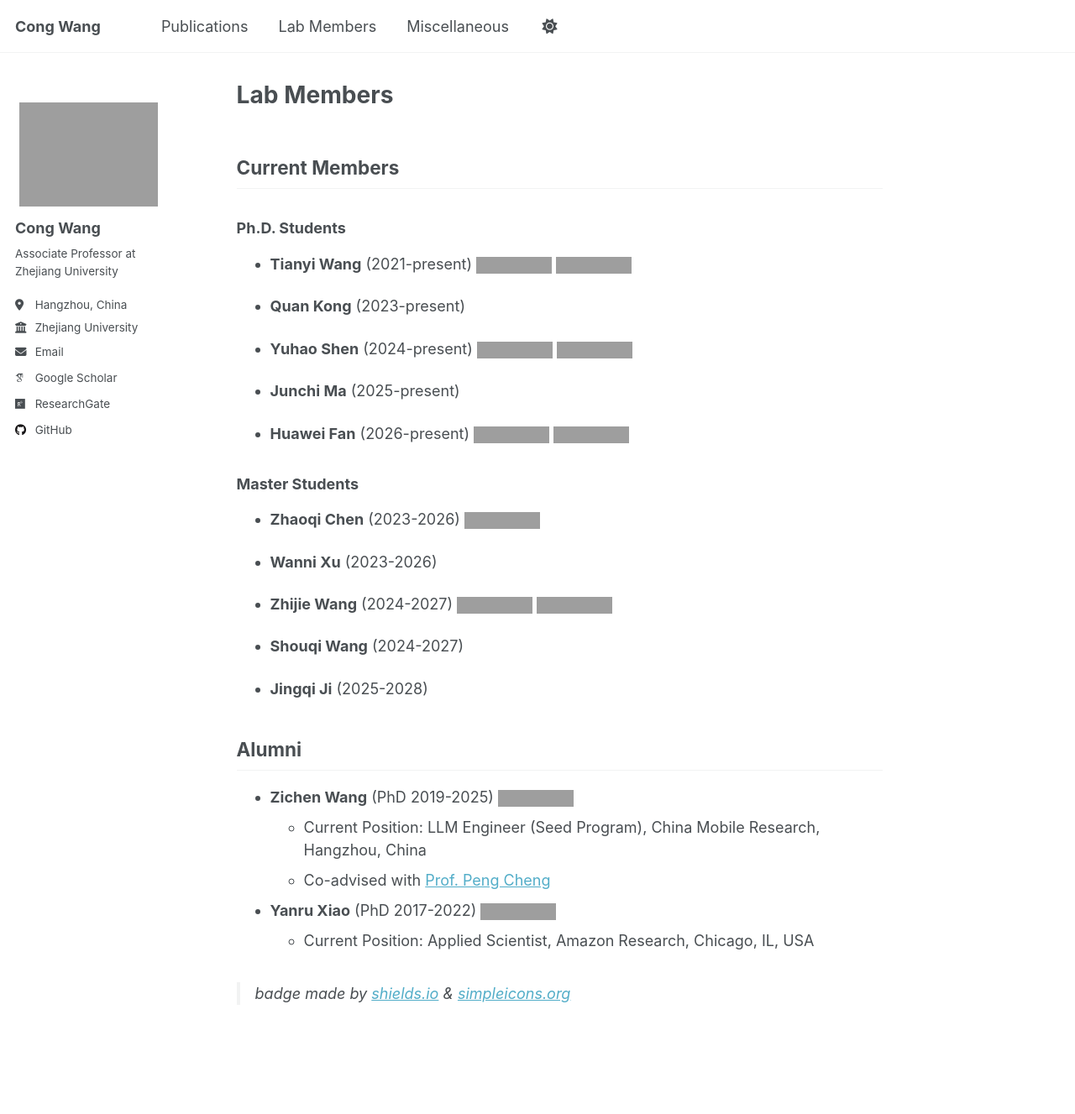
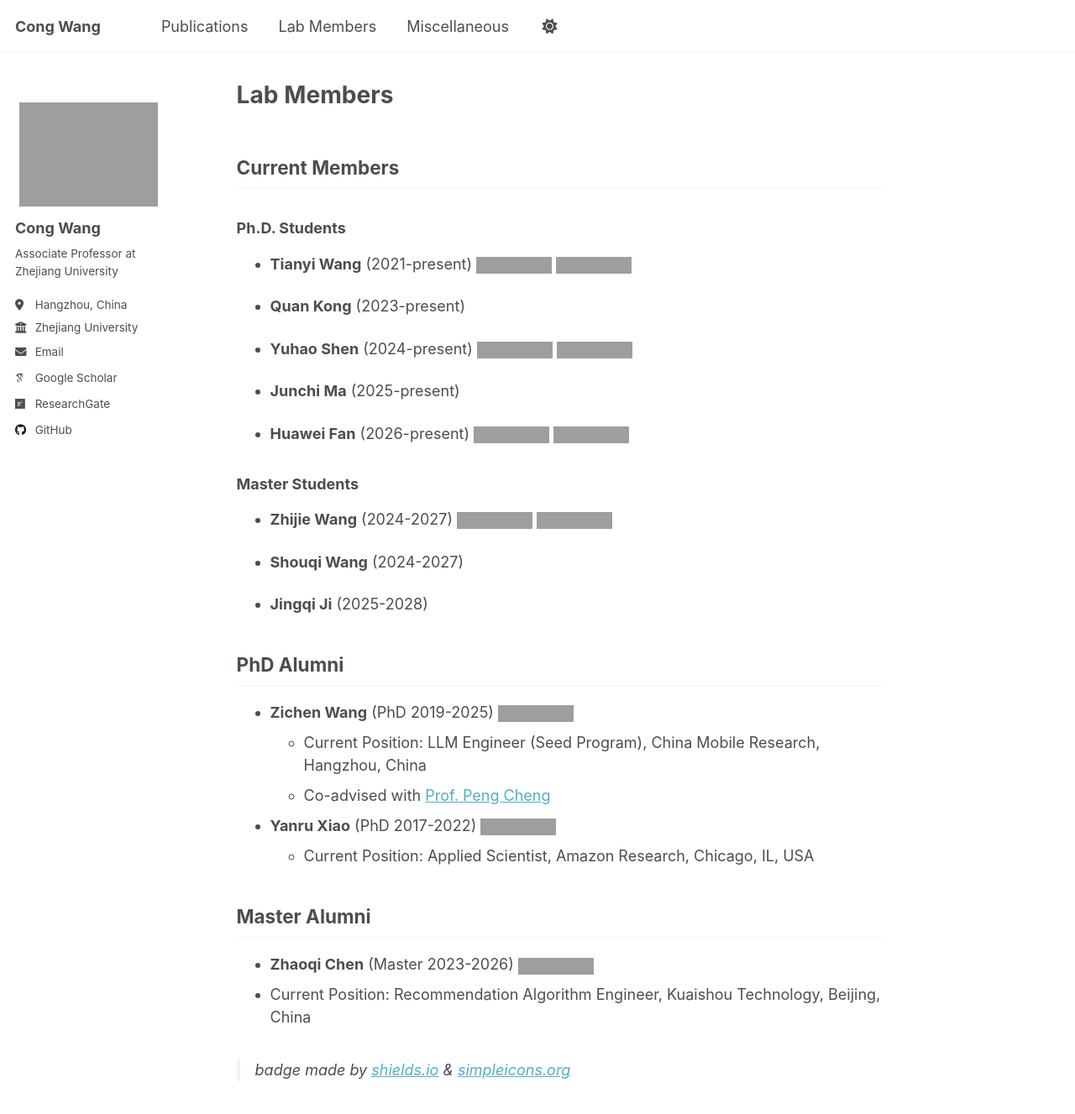
Before and after one commit to cwang-zju/cwang-zju.github.io, a Jekyll site: the page built from _pages/lab.md, in a window 1280 px wide and 1400 px high, cut to the strip 0-1327 px from the top of the window. Shown: the whole strip at 84% size. Built offline with Jekyll 4.4.1, drawn with Linux system fonts in a browser that asks for light colours; some web fonts are replaced; grey boxes are pictures that could not be loaded.

Commit message:
Update lab.md

```diff
--- a/_pages/lab.md
+++ b/_pages/lab.md
@@ -21,17 +21,13 @@ author_profile: true
 
 ### Master Students
 
-- **Zhaoqi Chen** (2023-2026) [![Static Badge](https://img.shields.io/badge/personal%20page-%20?style=social&logo=materialformkdocs)](https://github.com/KIKIENAO)
-
-- **Wanni Xu** (2023-2026)
-
 - **Zhijie Wang** (2024-2027) [![Static Badge](https://img.shields.io/badge/personal%20page-%20?style=social&logo=materialformkdocs)](https://github.com/wa789w) [![Static Badge](https://img.shields.io/badge/Email-%20?style=social&logo=gmail)](mailto:wangzj01@zju.edu.cn)
 
 - **Shouqi Wang** (2024-2027)
 
 - **Jingqi Ji** (2025-2028)
 
-## Alumni
+## PhD Alumni
 
 - **Zichen Wang** (PhD 2019-2025) [![Static Badge](https://img.shields.io/badge/Email-%20?style=social&logo=gmail)](mailto:withnorman@zju.edu.cn)
   - Current Position: LLM Engineer (Seed Program), China Mobile Research, Hangzhou, China
@@ -40,4 +36,10 @@ author_profile: true
 - **Yanru Xiao** (PhD 2017-2022) [![Static Badge](https://img.shields.io/badge/personal%20page-%20?style=social&logo=materialformkdocs)](https://sites.google.com/view/yr-xiao)
   - Current Position: Applied Scientist, Amazon Research, Chicago, IL, USA
 
+## Master Alumni
+
+- **Zhaoqi Chen** (Master 2023-2026) [![Static Badge](https://img.shields.io/badge/personal%20page-%20?style=social&logo=materialformkdocs)](https://github.com/KIKIENAO)
+- Current Position: Recommendation Algorithm Engineer, Kuaishou Technology, Beijing, China
+
+
 > badge made by [shields.io](https://shields.io/badges) & [simpleicons.org](https://simpleicons.org/)
```
